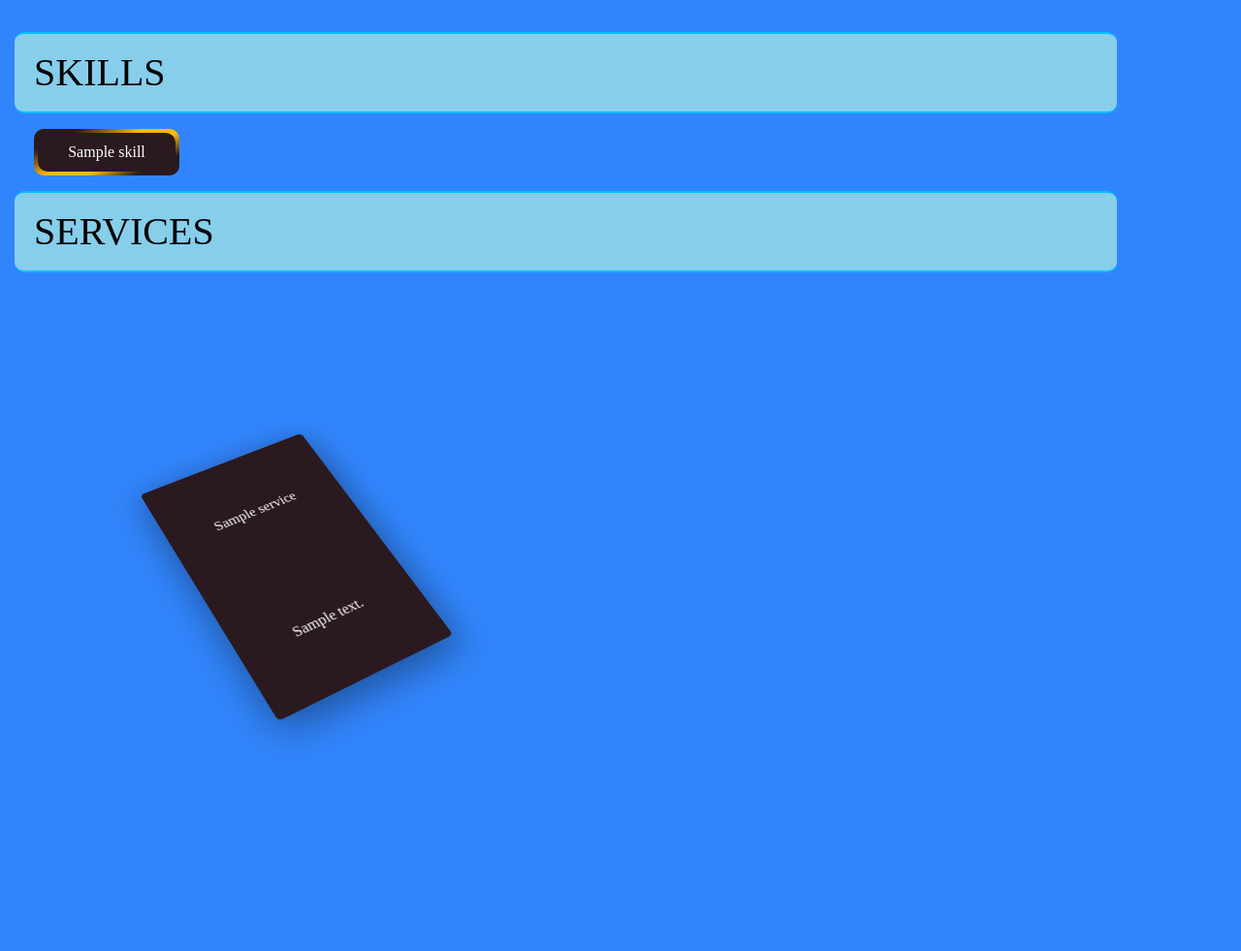
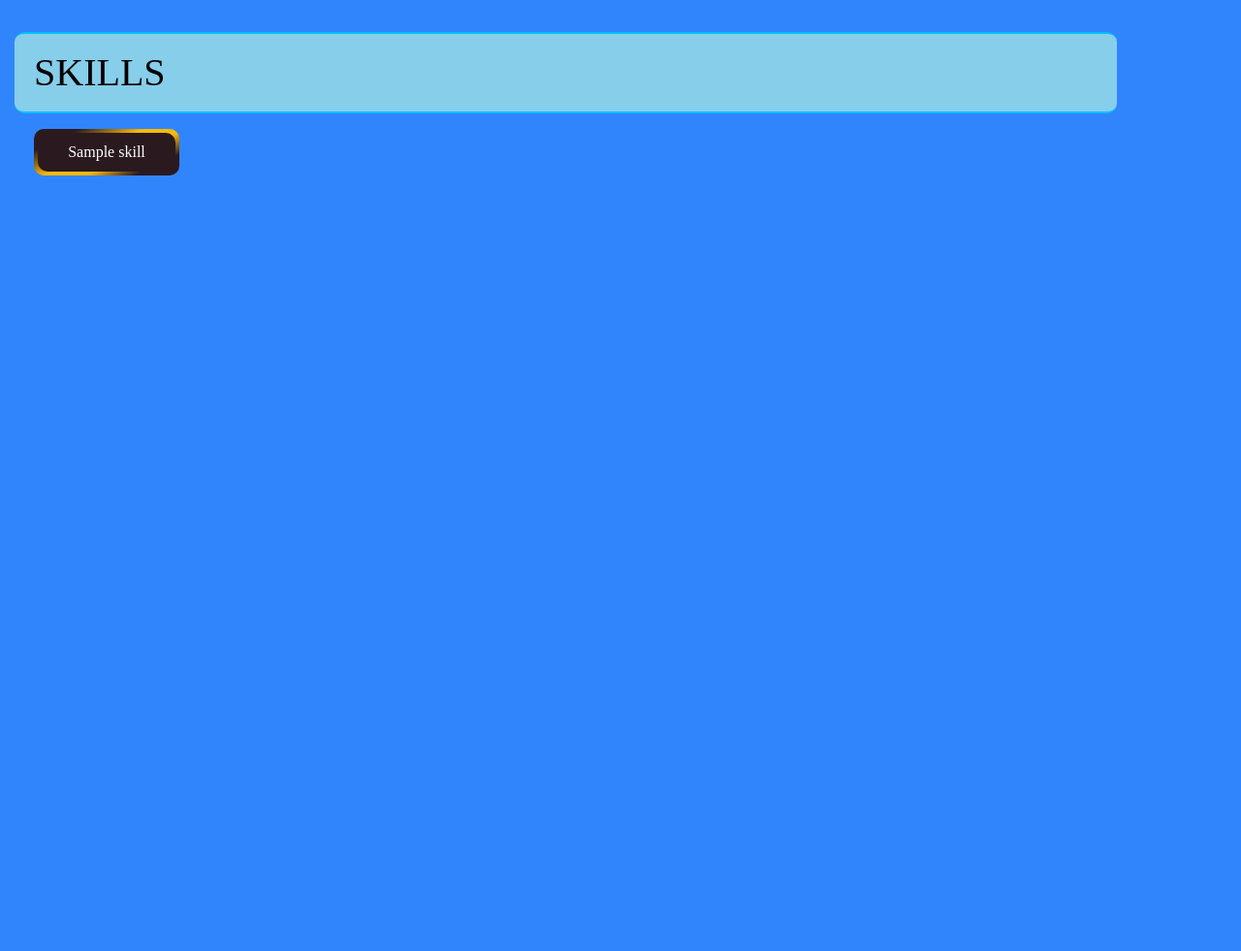
Before and after one commit to JorgeSaicoski/django-sarkis.dev, a Django app: page / in a window 1280 px wide. Shown: the part 1572-2553 px from the top of the page at 97% size. After the commit the page ends 1753 px from the top, so only its background shows below. Run offline with Django 4.2, Linux system fonts and the light colour scheme; tables that the repository leaves empty hold one stand-in row (values such as "Sample post").

Commit message:
categories removed

```diff
--- a/sarkis/static/css/main.css
+++ b/sarkis/static/css/main.css
@@ -183,42 +183,6 @@ nav ul li:hover span:nth-child(3) {
 nav ul li:hover span:nth-child(4) {
   transition-delay: 0.4s;
   left: 75%;
-}
-
-.categories {
-  display: flex;
-  flex-direction: row;
-  height: 700px;
-}
-.categories .card {
-  width: 200px;
-  height: 300px;
-  margin-left: 200px;
-  border-radius: 5px;
-  cursor: pointer;
-  box-shadow: 0 10px 40px 2px rgba(0, 0, 0, 0.4);
-  background: #2A1A1F;
-  transform-origin: center center 0px;
-  transition: all 0.5s ease-out;
-  animation-name: animate;
-  animation-duration: 3s;
-  animation-iteration-count: infinite;
-  transform: perspective(1000px) rotateX(35deg) rotateY(4deg) rotateZ(-30deg);
-  z-index: 1;
-}
-.categories .card:hover {
-  animation: unset;
-  margin-top: 18vh;
-  transform: perspective(1000px) rotateX(0deg) rotateY(0deg) rotateZ(0deg);
-}
-.categories .card .card-text {
-  display: flex;
-  flex-direction: column;
-  justify-content: space-around;
-  align-items: center;
-  max-width: 100%;
-  height: 100%;
-  color: white;
 }
 
 #projects {
@@ -618,13 +582,13 @@ nav ul li:hover span:nth-child(4) {
 }
 @keyframes animate {
   0% {
-    margin-top: 20vh;
+    margin-top: 2vh;
   }
   50% {
-    margin-top: 18vh;
+    margin-top: 0vh;
   }
   100% {
-    margin-top: 20vh;
+    margin-top: 2vh;
   }
 }
 /* http://meyerweb.com/eric/tools/css/reset/
--- a/sarkis/static/scss/_style.scss
+++ b/sarkis/static/scss/_style.scss
@@ -185,42 +185,6 @@ nav{
     }
 }
 
-
-.categories{
-    display: flex;
-    flex-direction: row;
-    height: 700px;
-    & .card{
-        width: 200px;
-        height: 300px;
-        margin-left:200px;
-        border-radius: 5px;
-        cursor: pointer;
-        box-shadow: 0 10px 40px 2px rgba(0,0,0,0.4);
-        background: $dark-color;
-        transform-origin: center center 0px;
-        transition: all .5s ease-out;
-        animation-name: animate;
-        animation-duration: 3s;
-        animation-iteration-count: infinite;
-        transform: perspective(1000px) rotateX(35deg) rotateY(4deg) rotateZ(-30deg);
-        z-index: 1;
-        &:hover{
-            animation: unset;
-            margin-top: 18vh;
-            transform: perspective(1000px) rotateX(0deg) rotateY(0deg) rotateZ(0deg);
-        }
-        .card-text{
-            display: flex;
-            flex-direction: column;
-            justify-content: space-around;
-            align-items: center;
-            max-width: 100%;
-            height: 100%;
-            color: white;
-        }
-    }
-}
 
 #projects{
     display: flex;
@@ -635,12 +599,12 @@ nav{
 
 @keyframes animate {
     0% {
-        margin-top: 20vh
+        margin-top: 2vh
     }
     50% {
-        margin-top: 18vh
+        margin-top: 0vh
     }
     100% {
-        margin-top: 20vh
+        margin-top: 2vh
     }
 }
--- a/sarkis/website/templates/website/categories.html
+++ /dev/null
@@ -1,12 +0,0 @@
-<section class="categories">
-    {% for category in categories %}
-        {% for service in services %}
-            <div class="card">
-                <div class="card-text">
-                    <p>{{service.name}}</p>
-                    <p>{{service.description}}</p>
-                </div>
-            </div>
-        {% endfor %}
-    {% endfor %}
-</section>
--- a/sarkis/website/templates/website/home.html
+++ b/sarkis/website/templates/website/home.html
@@ -23,10 +23,6 @@
       <h2>Skills</h2>
     </div>
     {% include 'website/skills.html' %}
-    <div class="title">
-      <h2>Services</h2>
-    </div>
-    {% include 'website/categories.html' %}
     <script type="text/javascript" src="{% static 'js/navbar.js' %}"></script>
 
 </body>
```
Also changed, not shown: sarkis/static/scss/_var.scss (line endings or trailing spaces), 1 other file.
